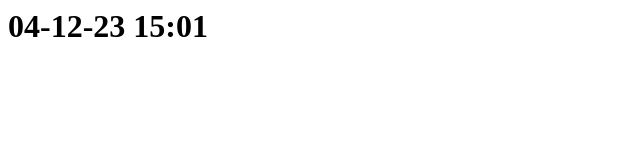
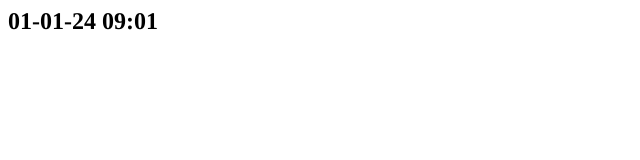
Before and after one commit to erik-aerdts/multibranch2, a plain HTML site: page index.html in a window 1280 px wide. Shown: the whole page, without its empty margins (0-640 px from the left). Drawn offline with Linux system fonts and the light colour scheme.

Commit message:
Update index.html

```diff
--- a/index.html
+++ b/index.html
@@ -1,3 +1,17 @@
-
-
-<h1> 04-12-23 15:01 <h1>
+<!DOCTYPE html PUBLIC "-//W3C//DTD HTML 4.01//EN" "http://www.w3.org/TR/html4/strict.dtd">
+<html>
+<head>
+  <meta http-equiv="Content-Type" content="text/html; charset=utf-8">
+  <meta http-equiv="Content-Style-Type" content="text/css">
+  <title></title>
+  <meta name="Generator" content="Cocoa HTML Writer">
+  <meta name="CocoaVersion" content="2487.3">
+  <style type="text/css">
+    span.s1 {font-kerning: none}
+  </style>
+</head>
+<body>
+<h1 style="margin: 0.0px 0.0px 16.1px 0.0px; font: 24.0px Times; -webkit-text-stroke: #000000"><span class="s1"><b>01-01-24 09:01</b></span></h1>
+<h1 style="margin: 0.0px 0.0px 16.1px 0.0px; font: 24.0px Times; -webkit-text-stroke: #000000; min-height: 29.0px"><span class="s1"><b></b></span><br></h1>
+</body>
+</html>
```
